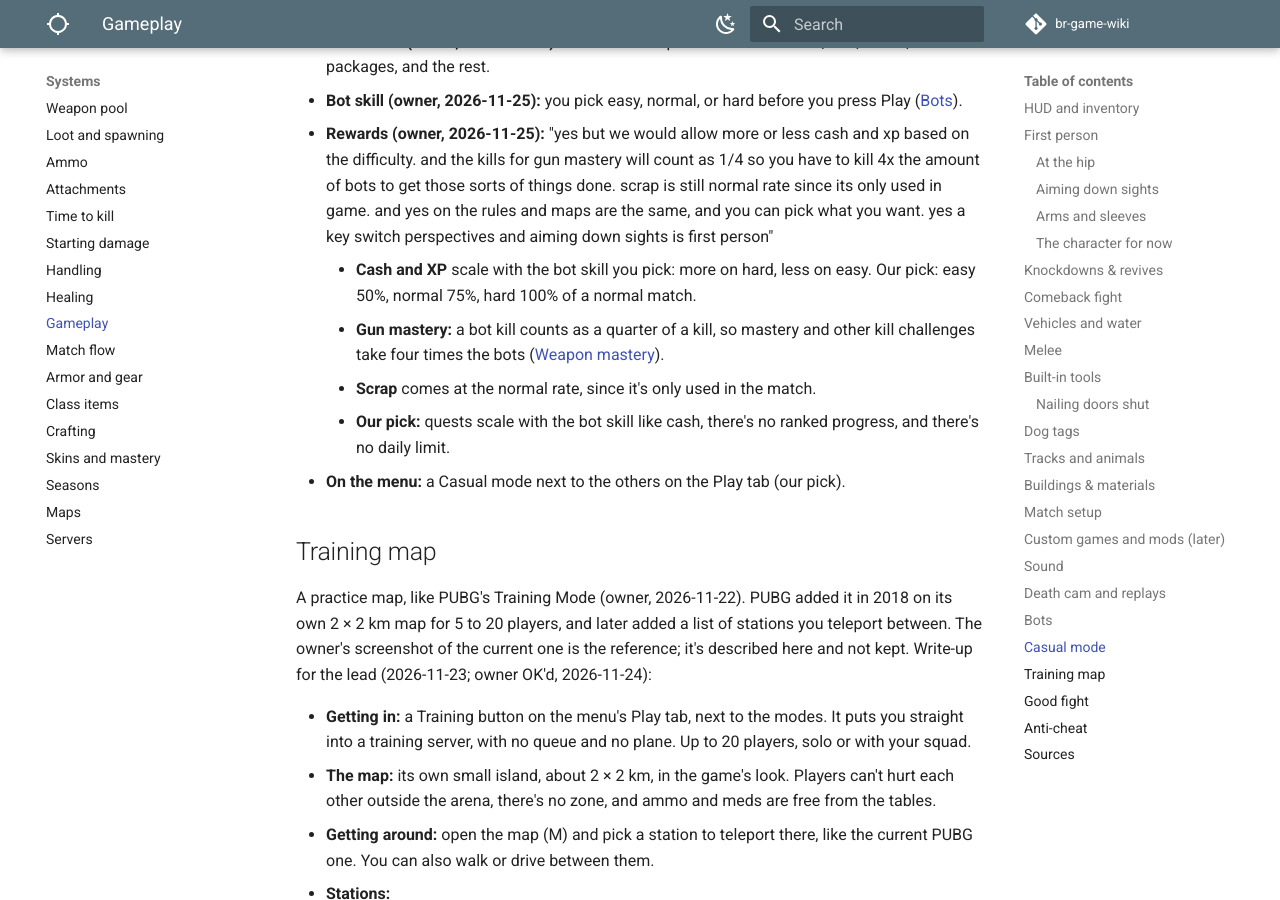
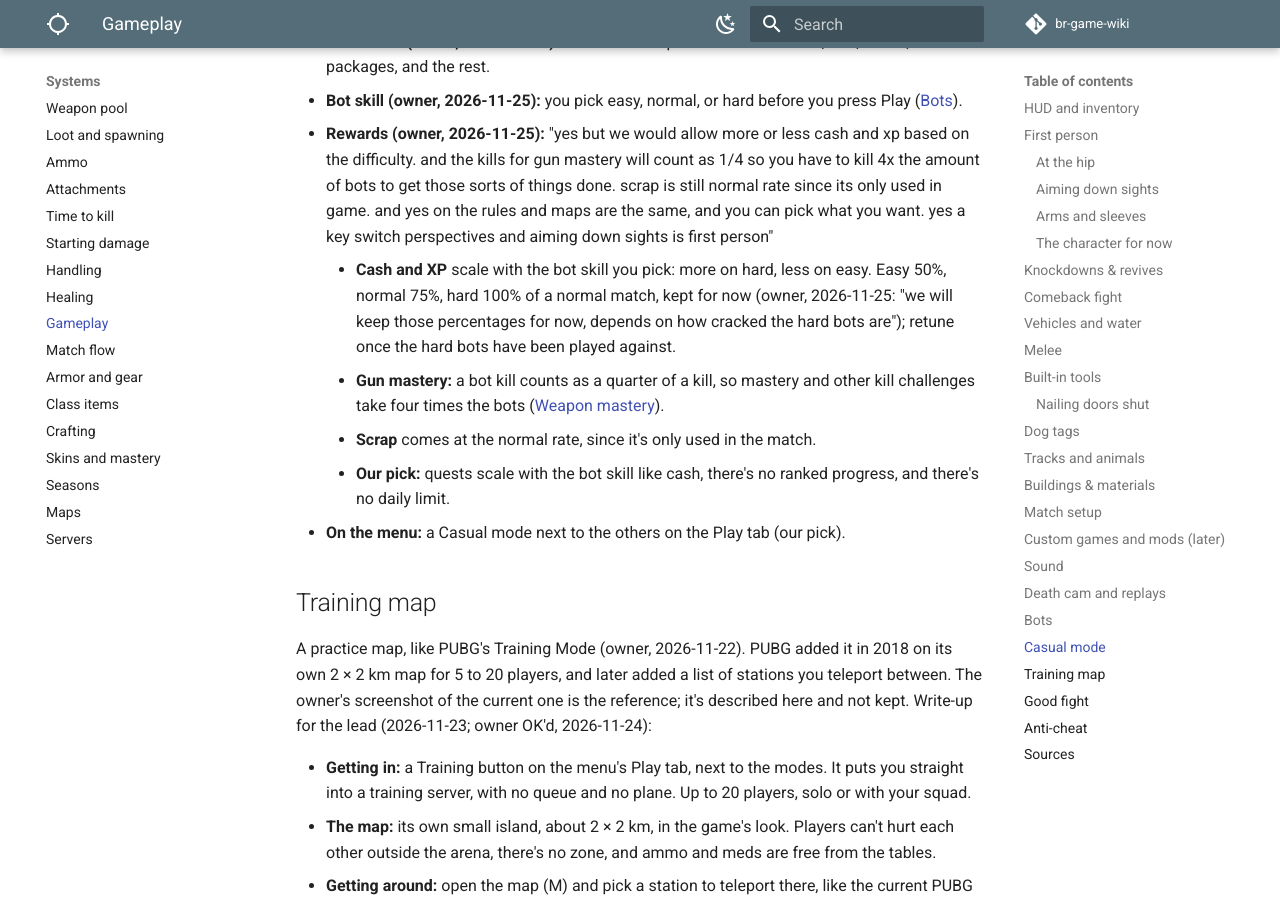
Before and after one commit to DerrickSpartan1/br-game-wiki, an MkDocs documentation site: the page built from docs/systems/gameplay.md, in a window 1280 px wide and 900 px high, scrolled down 19874 px. Built offline with MkDocs 1.6.1 and Material for MkDocs 9.7.7, drawn with Linux system fonts in a browser that asks for light colours; comment, search, counter and statistics services are not loaded.

Commit message:
Casual mode rewards: 50/75/100% kept for now (owner)
Co-Authored-By: Claude Opus 5.5 <noreply@anthropic.com>
Claude-Session: https://claude.ai/code/session_01LAp2s4euUjj6HZthupXLj4

```diff
--- a/docs/systems/gameplay.md
+++ b/docs/systems/gameplay.md
@@ -367,7 +367,7 @@ PUBG's Casual Mode (patch 13.2, 2022) is close: about 10 real players dropped in
 - **The match (owner, 2026-11-25):** the normal maps and rules: the zone, loot, heists, care packages, and the rest.
 - **Bot skill (owner, 2026-11-25):** you pick easy, normal, or hard before you press Play ([Bots](#bots)).
 - **Rewards (owner, 2026-11-25):** "yes but we would allow more or less cash and xp based on the difficulty. and the kills for gun mastery will count as 1/4 so you have to kill 4x the amount of bots to get those sorts of things done. scrap is still normal rate since its only used in game. and yes on the rules and maps are the same, and you can pick what you want. yes a key switch perspectives and aiming down sights is first person"
-    - **Cash and XP** scale with the bot skill you pick: more on hard, less on easy. Our pick: easy 50%, normal 75%, hard 100% of a normal match.
+    - **Cash and XP** scale with the bot skill you pick: more on hard, less on easy. Easy 50%, normal 75%, hard 100% of a normal match, kept for now (owner, 2026-11-25: "we will keep those percentages for now, depends on how cracked the hard bots are"); retune once the hard bots have been played against.
     - **Gun mastery:** a bot kill counts as a quarter of a kill, so mastery and other kill challenges take four times the bots ([Weapon mastery](skins.md#weapon-mastery)).
     - **Scrap** comes at the normal rate, since it's only used in the match.
     - **Our pick:** quests scale with the bot skill like cash, there's no ranked progress, and there's no daily limit.
```
Also changed, not shown: docs/planning/chat-notes.md (+1 -1 lines), docs/planning/decisions.md (+1 -0 lines), docs/planning/to-do.md (+1 -1 lines).
